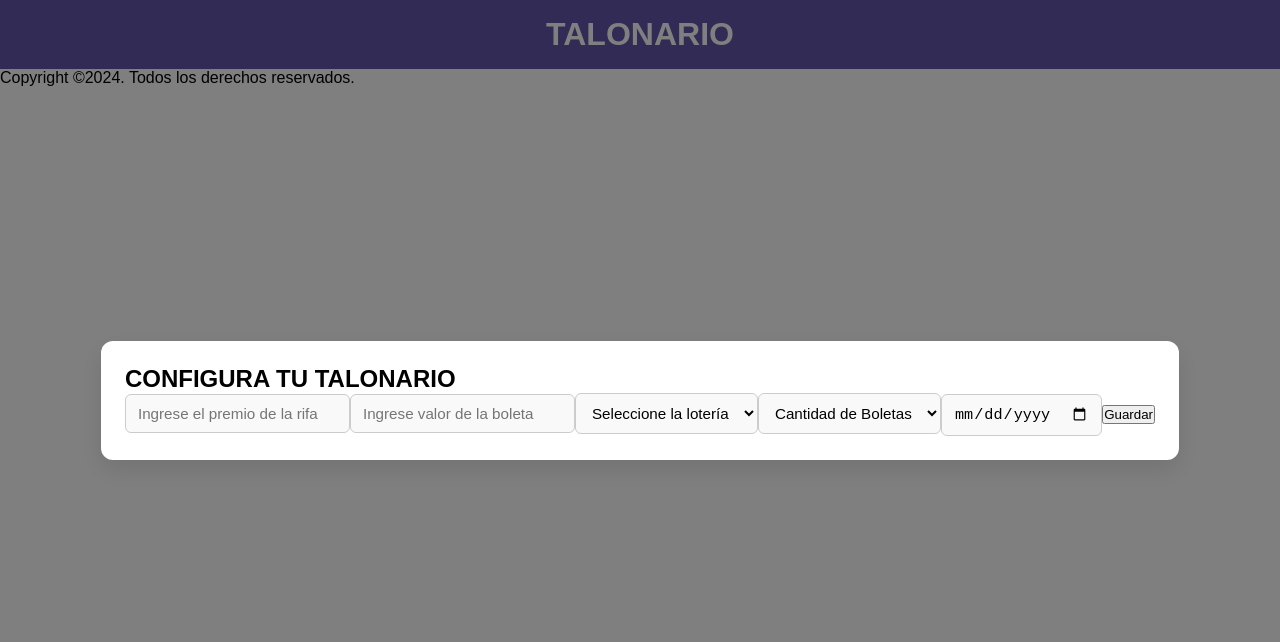
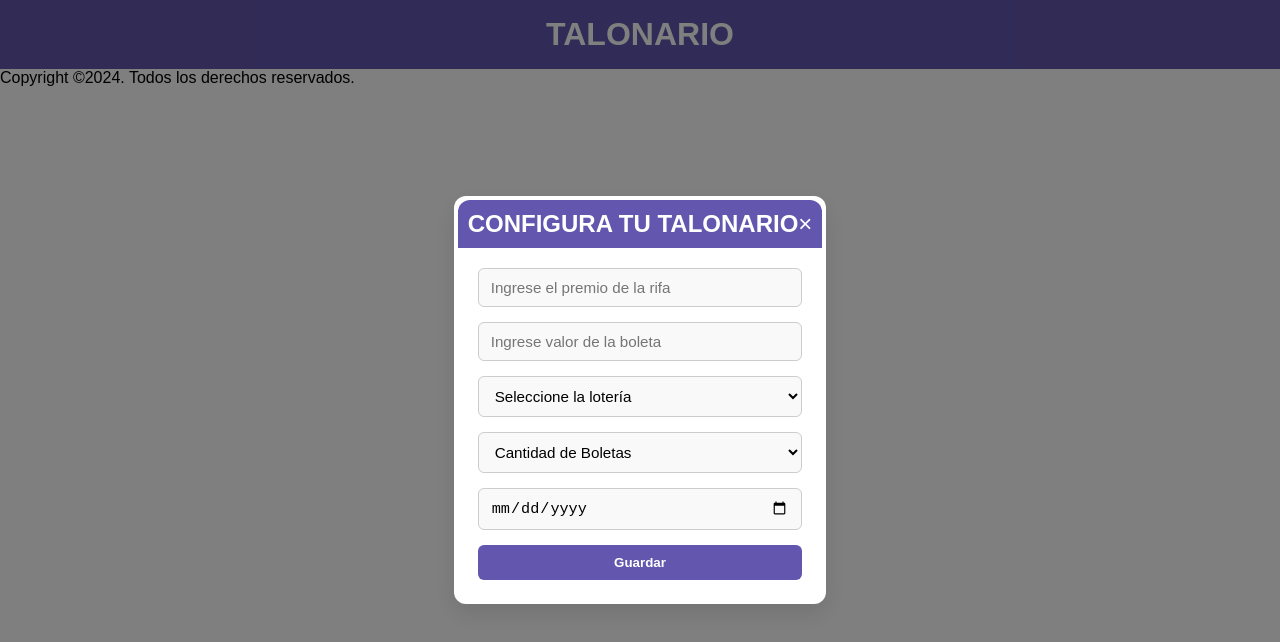
Before and after one commit to NikolBallesteros30/talonario, a Vue app in the folder talonario/: page / in a window 1280 px wide. Shown: the top 642 px of the page. Built offline with nearby package versions, Linux system fonts and the light colour scheme.

Commit message:
Update ModalConfiguracion.vue

```diff
--- a/talonario/src/components/ModalConfiguracion.vue
+++ b/talonario/src/components/ModalConfiguracion.vue
@@ -1,34 +1,42 @@
 <template>
   <div class="modal">
     <div class="modal-box">
+      <div class="modal-header">
         <h2>CONFIGURA TU TALONARIO</h2>
+        <button class="close-btn" @click="cerrar">×</button>
+      </div>
+
+      <div class="modal-body">
         <input v-model="premio" placeholder="Ingrese el premio de la rifa" />
         <input v-model="valor" placeholder="Ingrese valor de la boleta" />
         <select v-model="loteria">
           <option disabled value="">Seleccione la lotería</option>
           <option>La Perla</option>
           <option>Chance Millonario</option>
+          <option>Cruz Roja</option>
+
         </select>
         <select v-model="cantidadBoletas">
           <option disabled value="">Cantidad de Boletas</option>
           <option v-for="n in 200" :key="n">{{ n }}</option>
         </select>
         <input type="date" v-model="fecha" />
-      <button @click="guardar">Guardar</button>
+        <button class="guardar-btn" @click="guardar">Guardar</button>
+      </div>
     </div>
   </div>
 </template>
 
+
 <script setup>
 import { ref } from 'vue'
+const emit = defineEmits(['guardar'])
 
 const premio = ref('')
 const valor = ref('')
 const loteria = ref('')
 const cantidadBoletas = ref('')
 const fecha = ref('')
-
-const emit = defineEmits(['guardar'])
 
 function guardar() {
   if (!premio.value || !valor.value || !loteria.value || !cantidadBoletas.value || !fecha.value) {
@@ -41,7 +49,12 @@ function guardar() {
     valor: valor.value,
     loteria: loteria.value,
     cantidadBoletas: cantidadBoletas.value,
-    fecha: fecha.value,
+    fecha: fecha.value
   })
 }
+
+function cerrar() {
+  alert("No puedes cerrar este modal sin completar los datos.")
+}
+
 </script>
```
Lines whose indentation alone changed are shown as unchanged.
